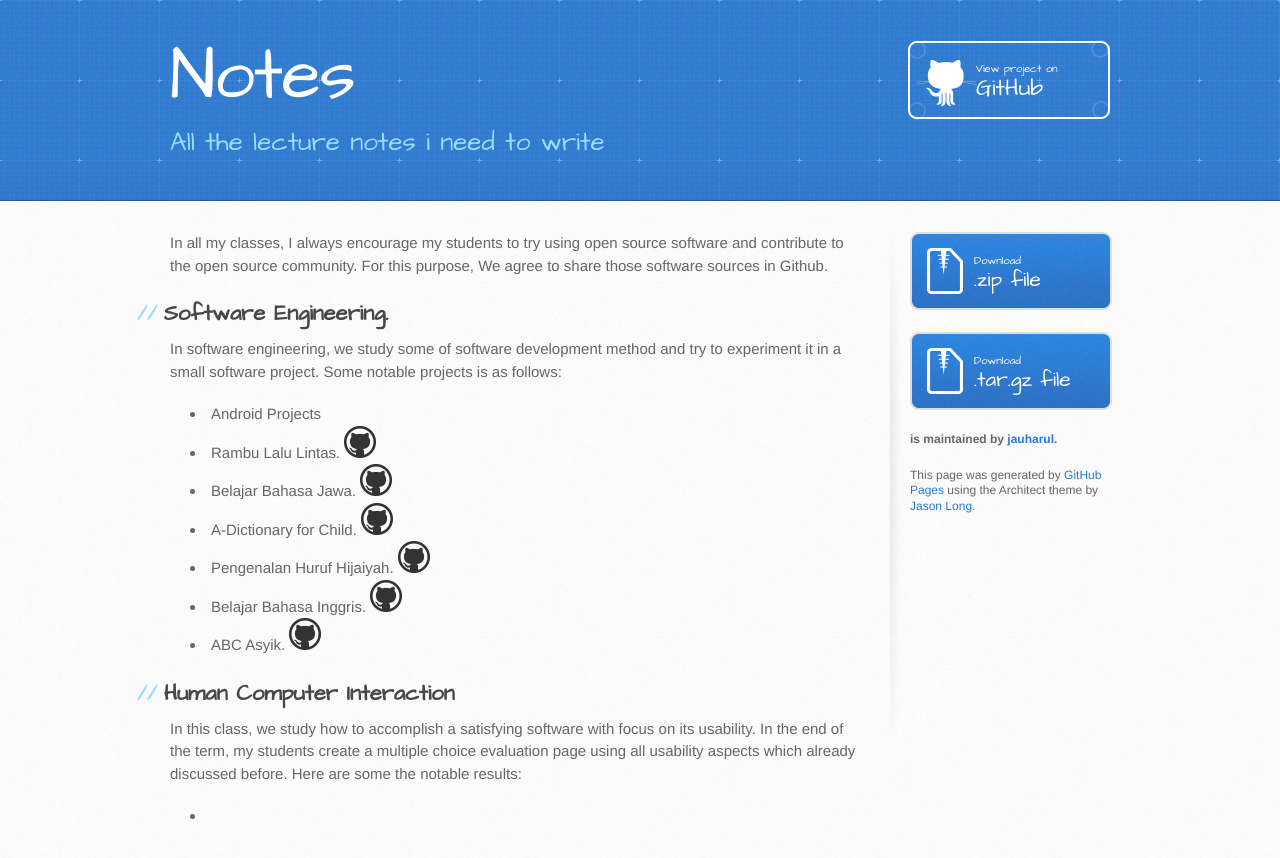
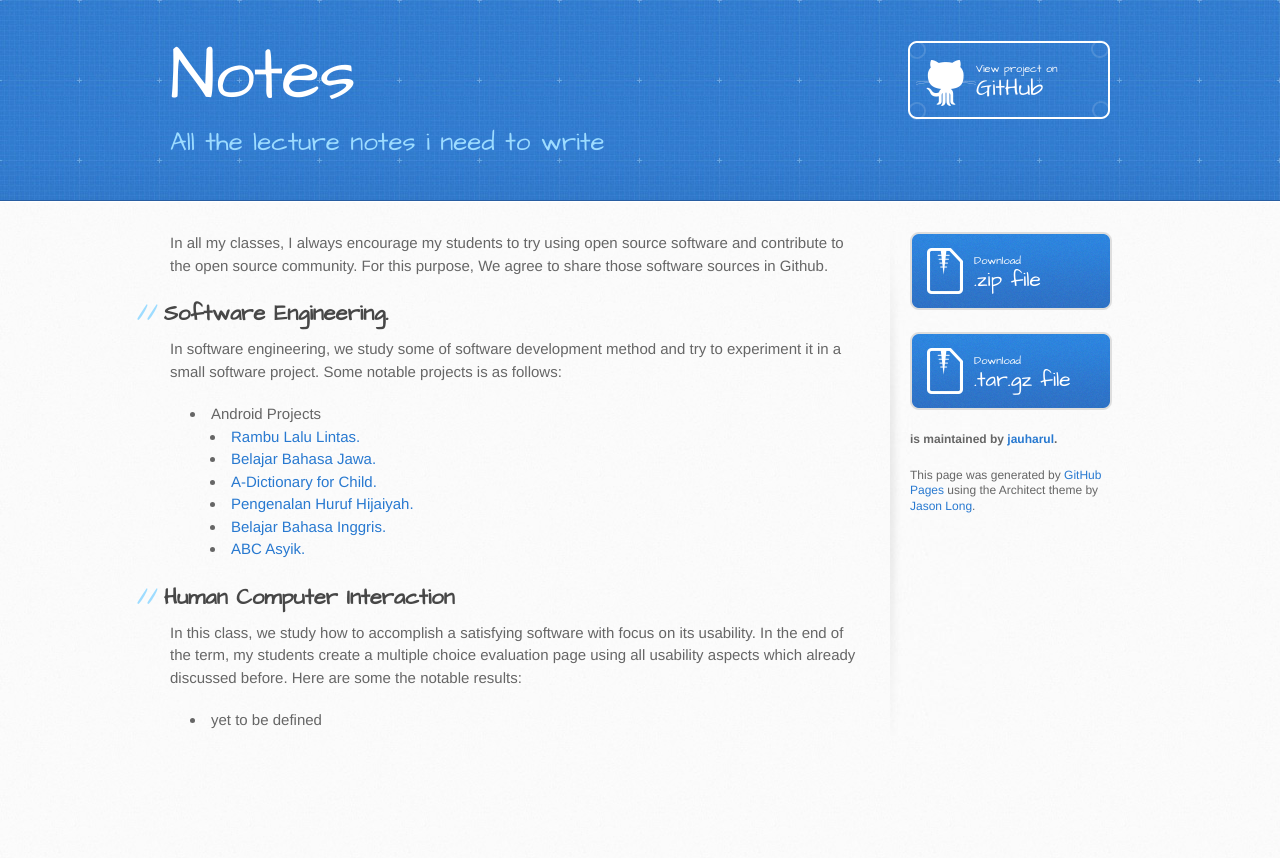
Before and after one commit to jauharul/notes, a Jekyll site: the page built from index.html, in a window 1280 px wide. Shown: the top 858 px of the page. Built offline with Jekyll 4.4.1, drawn with Linux system fonts in a browser that asks for light colours.

Commit message:
updating index.html

```diff
--- a/index.html
+++ b/index.html
@@ -6,20 +6,20 @@ title: Jauharul's Notes
 <h2>Software Engineering.</h2>
 <p>In software engineering, we study some of software development method and try to experiment it in a small software project. Some notable projects is as follows:</p>
 <ul>
-  <li>Android Projects</li>
-  <ul>
-    <li>Rambu Lalu Lintas. <a href="http://github.com/sarryPTI10D"><img src="assets/img/github.ico"></a></li>
-    <li>Belajar Bahasa Jawa. <a href="http://github.com/gengsu"><img src="assets/img/github.ico"></a></li>
-    <li>A-Dictionary for Child. <a href="http://github.com/libberty"><img src="assets/img/github.ico"></a></li>
-    <li>Pengenalan Huruf Hijaiyah. <a href="http://github.com/vivanekowicaksono"><img src="assets/img/github.ico"></a></li>
-    <li>Belajar Bahasa Inggris. <a href="http://github.com/wildan-maulana"><img src="assets/img/github.ico"></a></li>
-    <li>ABC Asyik. <a href="http://github.com/segaf"><img src="assets/img/github.ico"></a></li>
-
-  </ul>
+  <li>Android Projects<br />
+    <ul>
+      <li><a href="http://github.com/sarryPTI10D">Rambu Lalu Lintas.</a></li>
+      <li><a href="http://github.com/gengsu">Belajar Bahasa Jawa.</a></li>
+      <li><a href="http://github.com/libberty">A-Dictionary for Child.</a></li>
+      <li><a href="http://github.com/vivanekowicaksono">Pengenalan Huruf Hijaiyah.</a></li>
+      <li><a href="http://github.com/wildan-maulana">Belajar Bahasa Inggris.</a></li>
+      <li><a href="http://github.com/segaf">ABC Asyik.</a></li>
+    </ul>
+  </li>
 </ul>
 
 <h2>Human Computer Interaction</h2>
 <p>In this class, we study how to accomplish a satisfying software with focus on its usability. In the end of the term, my students create a multiple choice evaluation page using all usability aspects which already discussed before. Here are some the notable results: </p>
 <ul>
-  <li></li>
+  <li>yet to be defined</li>
 </ul>
```
